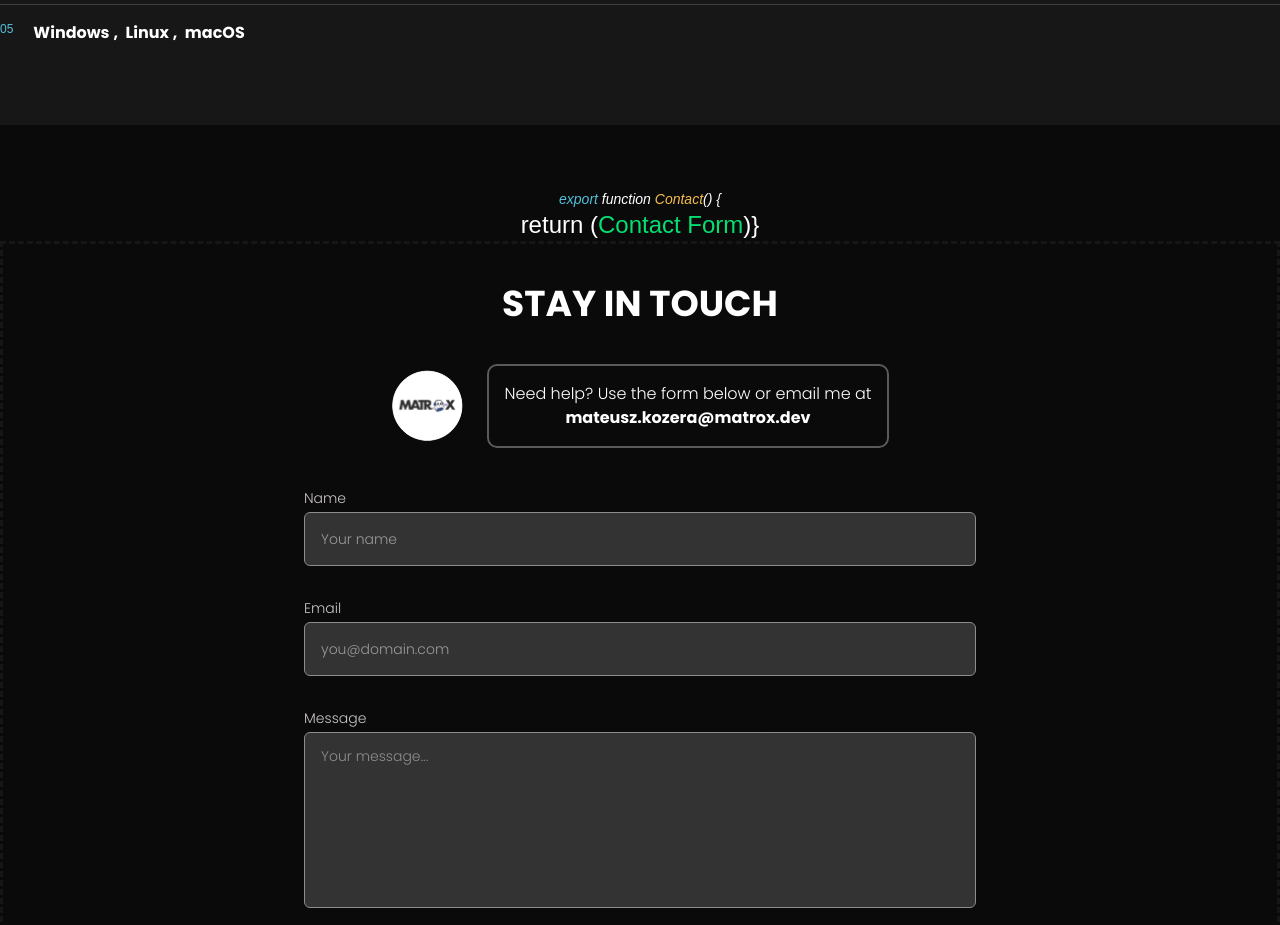
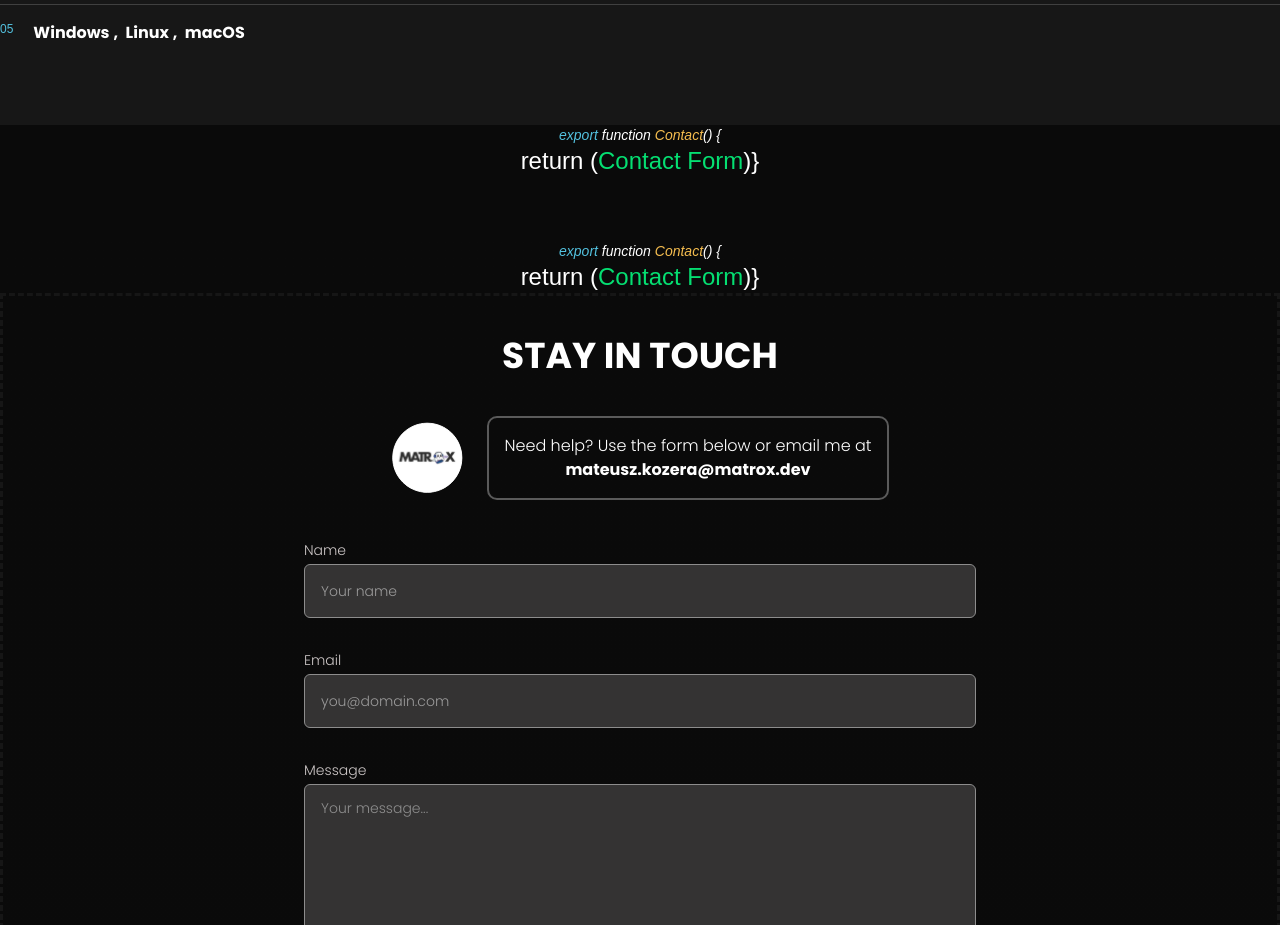
Before and after one commit to matroxok/Full-stack-Next.JS-Portfolio-Site, a Next.js app: page / in a window 1280 px wide. Shown: the part 2140-3065 px from the top of the page. Built offline with nearby package versions, Linux system fonts and the light colour scheme; a web font is replaced by a local one.

Commit message:
changed: clear code

```diff
--- a/src/app/page.tsx
+++ b/src/app/page.tsx
@@ -8,6 +8,7 @@ import About from '@/components/about'
 import Expirience from '@/components/expirience'
 import ContactForm from '@/components/contact-form'
 import Skills from '@/components/skills'
+import Portfolio from '@/components/portfolio'
 
 import TerminalWindow from '@/components/ui/succesTerminal'
 
@@ -39,6 +40,7 @@ export default function Home() {
 					<div className="w-full border-t border-dotted border-[#D4D4D4]"></div>
 					<Expirience></Expirience>
 					<Skills></Skills>
+					<Portfolio></Portfolio>
 					<ContactForm onSuccess={handleSuccess}></ContactForm>
 					<div className="h-[100vh]"></div>
 				</main>
--- a/src/components/about.tsx
+++ b/src/components/about.tsx
@@ -1,52 +1,10 @@
 import { Martian_Mono } from 'next/font/google'
 import LocationOnIcon from '@mui/icons-material/LocationOn'
 
-import { useState } from 'react'
-
 const martianMono = Martian_Mono({
 	subsets: ['latin'],
-	weight: ['400', '700'], // wybierz potrzebne wagi
+	weight: ['400', '700'],
 })
-
-// function Profile() {
-// 	const [isHovered, setIsHovered] = useState(false)
-
-// 	return (
-// 		<div className="w-full h-auto flex justify-between items-center pt-16">
-// 			<div
-// 				onMouseEnter={() => setIsHovered(true)}
-// 				onMouseLeave={() => setIsHovered(false)}
-// 				className="relative rounded-lg shadow-[0_0_54.078px_0_rgba(255,255,255,0.20)] overflow-hidden w-[400px] h-[400px]">
-// 				<img
-// 					src="/assets/about_photo.png"
-// 					alt="Mateusz 'mtroxok' Kozera"
-// 					width={400}
-// 					height={400}
-// 					className="w-full h-full object-cover object-bottom"
-// 				/>
-// 				{isHovered && (
-// 					<div className="absolute inset-0 bg-black bg-opacity-50 flex flex-col justify-center items-center text-white p-4 transition-opacity duration-300">
-// 						<h3 className="text-2xl font-bold mb-2">Mateusz 'mtroxok' Kozera</h3>
-// 					</div>
-// 				)}
-// 			</div>
-// 			<div className="flex flex-col gap-5 max-w-4xl">
-// 				<h3 className="text-2xl font-bold">About Me</h3>
-// 				<p className="text-lg font-light">
-// 					Lorem ipsum dolor sit amet consectetur adipisicing elit. Ab et rem dignissimos expedita rerum, recusandae
-// 					debitis, numquam amet illo voluptatem cumque facilis neque eius saepe. Molestiae mollitia magni voluptatibus
-// 					ut facere et neque fugit molestias architecto accusantium consequuntur asperiores, dolor laudantium dolores
-// 					pariatur? Reiciendis ab nihil expedita exercitationem sapiente iusto quos quibusdam nam sed, enim culpa autem
-// 					cum! Enim repellat eius commodi maxime beatae.
-// 				</p>
-// 				<div className="w-fit h-auto p-4 rounded-tr-4xl rounded-br-4xl pr-6 flex gap-1 items-center bg-[#374151]">
-// 					<LocationOnIcon fontSize="large" />
-// 					<p className="text-lg uppercase">wroclaw, warsaw - poland </p>
-// 				</div>
-// 			</div>
-// 		</div>
-// 	)
-// }
 
 import { motion } from 'framer-motion'
 function Profile() {
```
